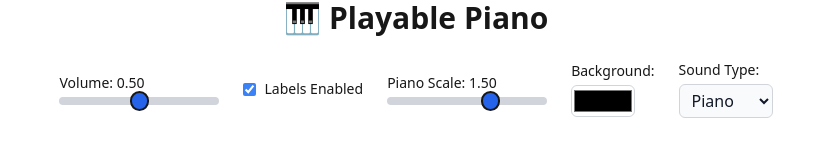
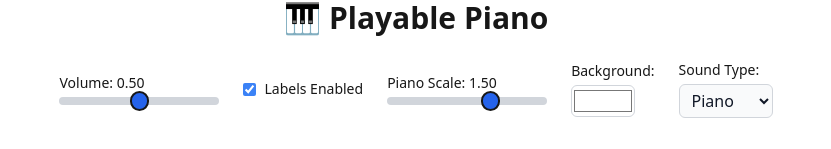
Before and after one commit to AidenCarrera/solfege-piano, a Next.js app: page / in a window 1280 px wide. Shown: the part 147-296 px from the top of the page, without its empty margins (224-1055 px from the left). Built offline with nearby package versions, Linux system fonts and the light colour scheme.

Commit message:
Improve background color initialization and syncing
Background color is now initialized from the CSS variable '--background' with a fallback for SSR. Added an effect to update the global CSS variable when bgColor changes, and removed inline background style from the main element.

```diff
--- a/src/components/Piano/Piano.tsx
+++ b/src/components/Piano/Piano.tsx
@@ -21,9 +21,18 @@ export default function Piano() {
   const [volume, setVolume] = useState(PIANO_CONFIG.DEFAULT_VOLUME);
   const [labelsEnabled, setLabelsEnabled] = useState(PIANO_CONFIG.DEFAULT_LABELS_ENABLED);
   const [pianoScale, setPianoScale] = useState(PIANO_CONFIG.DEFAULT_PIANO_SCALE);
-  const [bgColor, setBgColor] = useState("var(--background)");
   const [soundType, setSoundType] = useState<"Piano" | "Solfege">("Piano");
   const [isMouseDown, setIsMouseDown] = useState(false);
+  // Initialize background color from actual CSS variable
+  const [bgColor, setBgColor] = useState(() => {
+    if (typeof window !== "undefined") {
+      const initial = getComputedStyle(document.documentElement)
+        .getPropertyValue("--background")
+        .trim();
+      return initial || "#1d1522"; // fallback to dark purple
+    }
+    return "#1d1522"; // fallback for SSR
+  });
 
   /* ----- AUDIO + INPUT HOOKS ----- */
   const playNote = useNotePlayer(volume, soundType);
@@ -70,6 +79,11 @@ export default function Piano() {
     [isMouseDown, handleMouseDown]
   );
 
+  // ----- Update global background variable when bgColor changes -----
+  useEffect(() => {
+    document.documentElement.style.setProperty("--background", bgColor);
+  }, [bgColor]);
+
   // Reset mouse state on release for consistent drag behavior
   useEffect(() => {
     const handleMouseUp = () => setIsMouseDown(false);
@@ -79,10 +93,7 @@ export default function Piano() {
 
   /* ----- RENDER ----- */
   return (
-    <main
-      className="flex flex-col items-center justify-center min-h-screen select-none"
-      style={{ background: bgColor }}
-    >
+    <main className="flex flex-col items-center justify-center min-h-screen select-none">
       <h1 className="text-3xl font-semibold mb-6 text-foreground">
         🎹 Playable Piano
       </h1>
```
